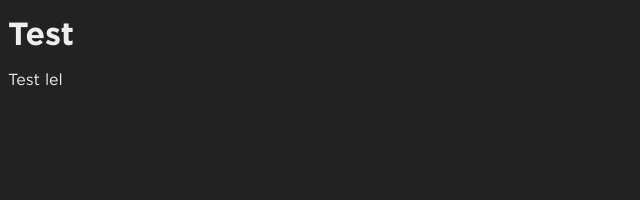
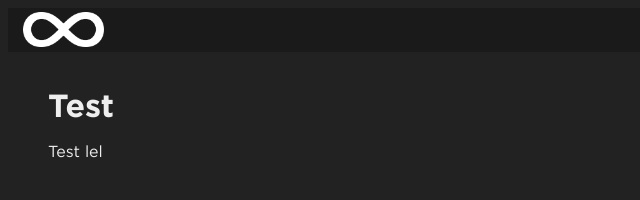
Before and after one commit to binarysoftwared/binarysoftwared.github.io, a plain HTML site: page index.html in a window 1280 px wide. Shown: the whole page, without its empty margins (0-640 px from the left). Drawn offline with Linux system fonts and the light colour scheme.

Commit message:
ccss changes

```diff
--- a/index.html
+++ b/index.html
@@ -8,7 +8,15 @@
         <link rel="stylesheet" href="../static/css/main.css">
     </head>
     <body>
-        <h1>Test</h1>
-        <p>Test lel</p>
+        <header>
+            <a href="/">
+                <h1 style="margin:0"><img id="logo" src="../static/img/web/logo.png" alt="Wrapper: Offline"/></h1>
+            </a>
+        </header>
+
+        <main>
+            <h1>Test</h1>
+            <p>Test lel</p>
+        </main>
     </body>
 </html>
--- a/static/css/main.css
+++ b/static/css/main.css
@@ -2,6 +2,39 @@
 
 body {
     background: #222;
+}
+
+main {
+    padding: 20px 40px;
+    height: 100%;
+}
+
+header {
+	background: #1a1a1a;
+	color: #fff;
+	text-align: center;
+	padding-bottom: 13px;
+	padding: 0 15px;
+	z-index: 1;
+	display: flex;
+	justify-content: space-between;
+	flex-shrink: 0;
+}
+
+a {
+    color: #5596e6;
+}
+
+@media (min-width: 887px) {
+	header {
+		padding-bottom: auto;
+		height: 44px;
+	}
+}
+
+#logo {
+	margin-top: 4px;
+	height: 35px;
 }
 
 p,
```
Also changed, not shown: static/img/web/logo.png (added).
